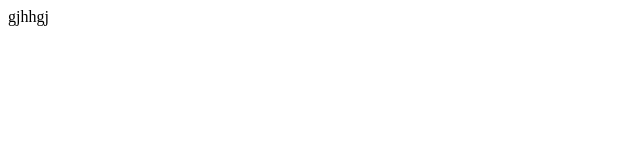
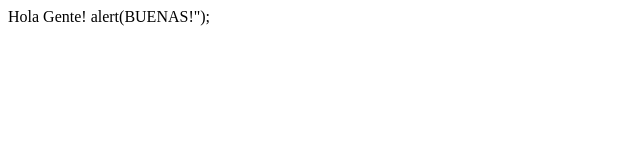
Before and after one commit to aguara87/aguara, a plain HTML site: page index.html in a window 1280 px wide. Shown: the whole page, without its empty margins (0-640 px from the left). Drawn offline with Linux system fonts and the light colour scheme.

Commit message:
Update index.html

```diff
--- a/index.html
+++ b/index.html
@@ -7,6 +7,7 @@
     <title>Document</title>
 </head>
 <body>
- gjhhgj
+ Hola Gente!
+    <Scipt> alert(BUENAS!"); </Script)
 </body>
 </html>
```
